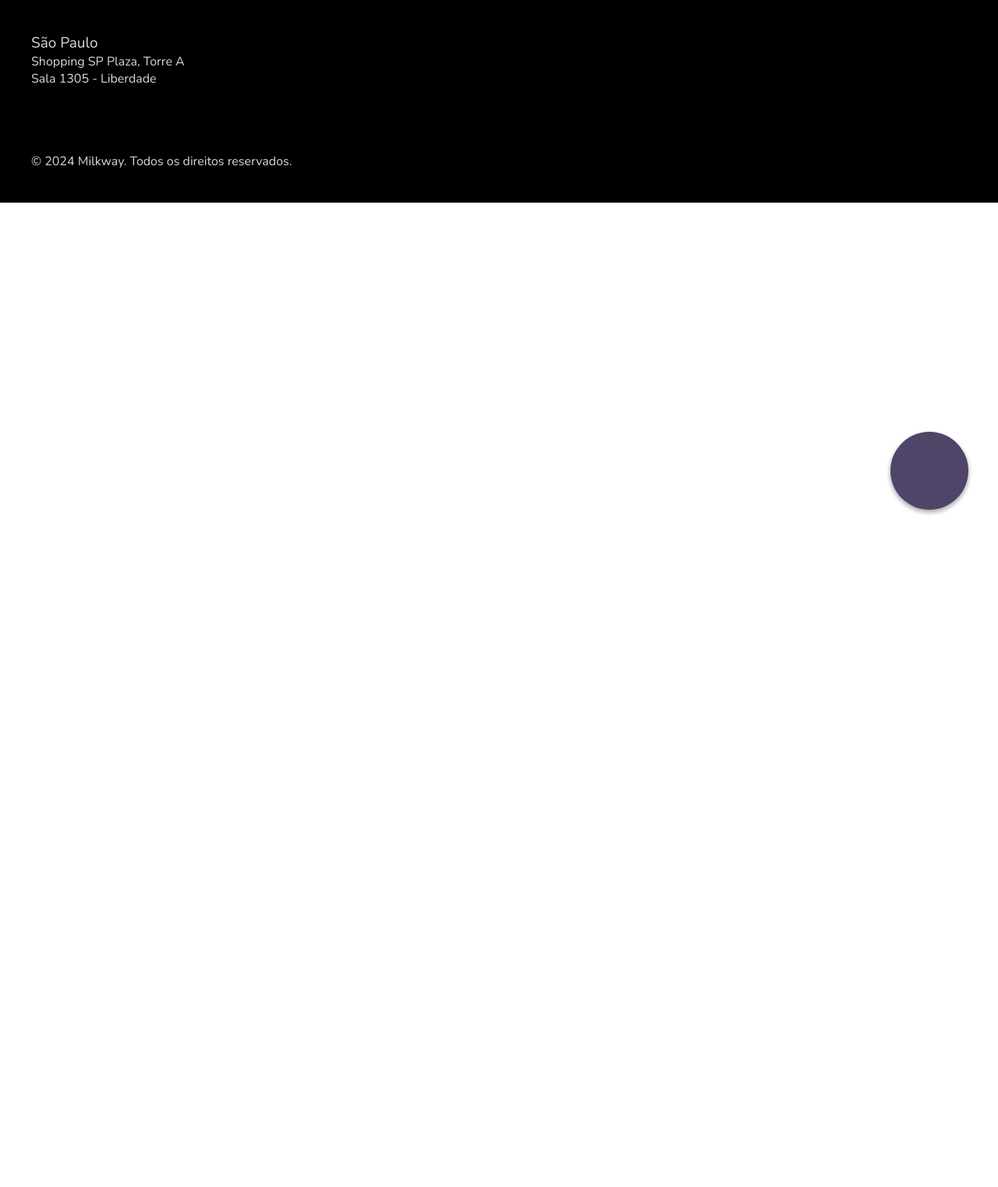
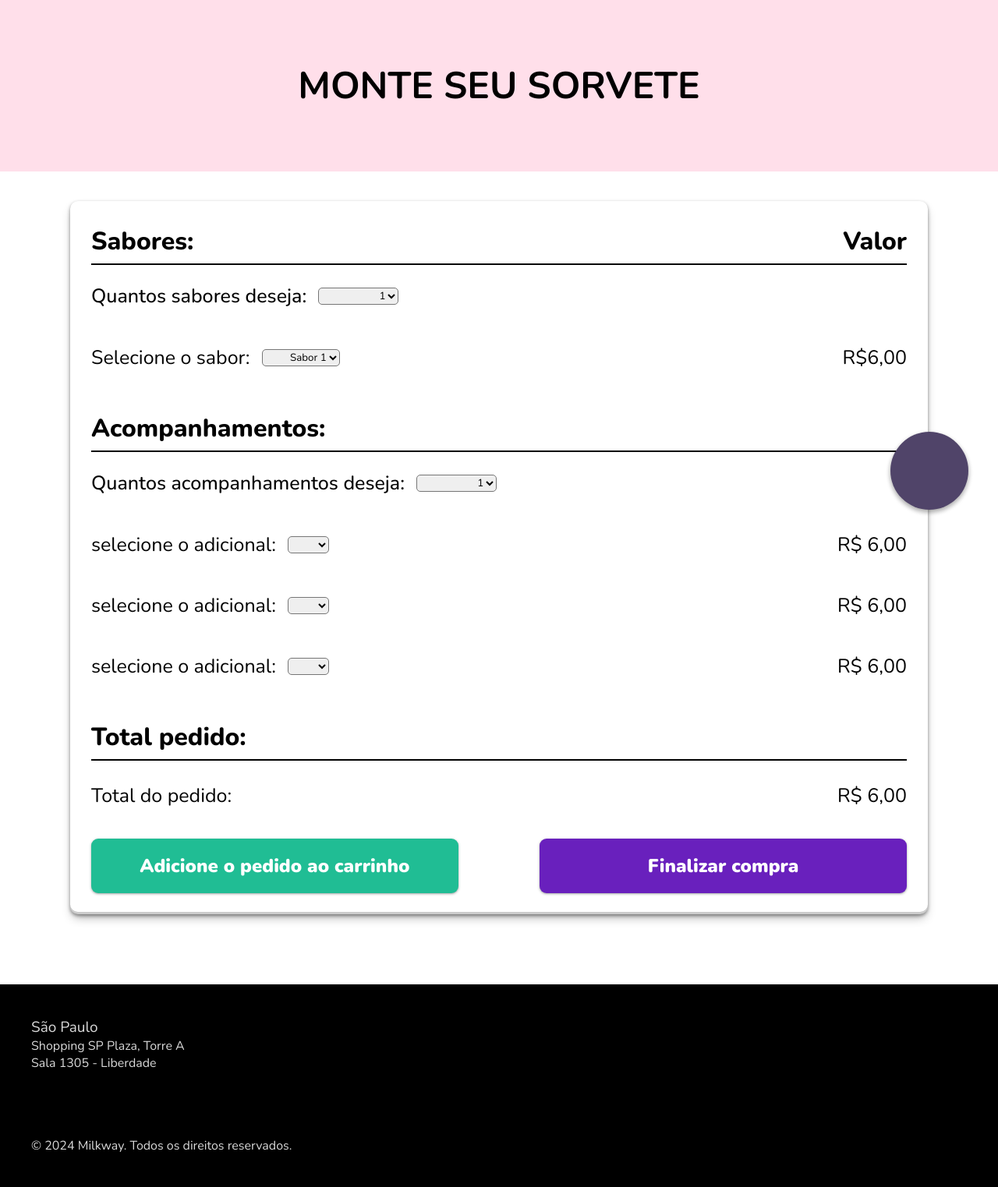
Before and after one commit to Siribio/Milkway, a PHP site: page /site/pedido.php in a window 1280 px wide. Shown: the part 110-1633 px from the top of the page at 78% size. Before the commit the page ends 770 px from the top, so only its background shows below. Run offline with PHP 8.4, Linux system fonts and the light colour scheme; the visitor is signed in with stand-in values (Sample User, id 1); lists and menus that the app fills with data are empty.

Commit message:
adicao pedido and checkupdate

```diff
--- a/site/check_redirect.php
+++ b/site/check_redirect.php
@@ -0,0 +1,7 @@
+<?php
+session_start(); // Inicia a sessão
+
+if (!isset($_SESSION['id'])) { // Verifica se a sessão 'user_id' não está setada
+    header("Location: error.html"); // Redireciona para a página de login
+    exit(); // Garante que o script pare de executar após o redirecionamento
+}
--- a/site/error.html
+++ b/site/error.html
@@ -16,7 +16,7 @@
             <div class="wrapper_texto">
                 <span class="log_error">Faça o Login,</span><br>precisamos coletar seu dados !!!
             </div>
-            <div class="btn_login">Ir para Login</div>
+            <div onclick="window.location.href = `http://localhost/milkway/site/login.html`" class="btn_login">Ir para Login</div>
         </div>
     </main>
 </body>
--- a/site/home.php
+++ b/site/home.php
@@ -1,4 +1,6 @@
 <?php
+require_once('check_redirect.php');
+
 require 'elementos_sistema.php';
 ?>
 
@@ -15,6 +17,7 @@ require 'elementos_sistema.php';
     <link rel="stylesheet" href="src/css/home/home.css" />
     <link href='https://unpkg.com/boxicons@2.1.4/css/boxicons.min.css' rel='stylesheet'>
     <link rel="stylesheet" href="./src/css/footer/footer.css">
+    <link rel="icon" href="./src/img/logo_milkway.png" type="image/png">
 
 
     <title>E-Sorveteria</title>
--- a/site/localizacao.php
+++ b/site/localizacao.php
@@ -1,4 +1,6 @@
 <?php
+require_once('check_redirect.php');
+
 require_once('elementos_sistema.php');
 ?>
 
@@ -42,6 +44,7 @@ require_once('elementos_sistema.php');
         </div>
     </main>
 
+    <script src="./src/js/mobile.js"></script>
     <script src="./src/js/feed_infos.js"></script>
 
 </body>
--- a/site/pedido.php
+++ b/site/pedido.php
@@ -1,4 +1,6 @@
 <?php
+require_once('check_redirect.php');
+
 require 'elementos_sistema.php';
 ?>
 
@@ -12,21 +14,109 @@ require 'elementos_sistema.php';
     <link rel="stylesheet" href="./src/css/header/header.css">
     <link rel="stylesheet" href="./src/css/main.css">
     <link rel="stylesheet" href="./src/css/footer/footer.css">
+    <link rel="stylesheet" href="./src/css/pedido/style.css">
+    <link rel="icon" href="./src/img/logo_milkway.png" type="image/png">
+
 </head>
 
 <body>
     <?php
-        $elemento = new elementos_sistema();
-        $elemento->imprimir_nav_bar();
+    $elemento = new elementos_sistema();
+    $elemento->imprimir_nav_bar();
     ?>
+
+    <main class="pedido_main">
+        <section class="header_main">
+            <h4>MONTE SEU SORVETE</h4>
+        </section>
+        <section class="pedido">
+            <div class="pedido_header">
+                <div class="ph_t">Sabores:</div>
+                <div class="ph_t">Valor</div>
+            </div>
+            <div class="ph_sabores">
+                <span>Quantos sabores deseja:</span>
+                <select class="s_sty" name="" id="sel_sabores">
+                    <option value="1">1</option>
+                    <option value="2">2</option>
+                    <option value="3">3</option>
+                </select>
+            </div>
+            <div class="sabores_sec">
+                <!-- <div class="sabores_console">
+                    <div class="sc_l">
+                        <span class="sc_s">selecione o sabor:</span>
+                        <select class="s_sty" name="" id=""></select>
+                    </div>
+                    <div class="sc_s" id="valor">R$ <span>6,00</span></div>
+                </div> -->
+            </div>
+            <div class="pedido_header">
+                Acompanhamentos:
+            </div>
+            <div class="ph_sabores">
+                <span>Quantos acompanhamentos deseja:</span>
+                <select class="s_sty" name="" id="">
+                    <option value="1">1</option>
+                    <option value="2">2</option>
+                    <option value="3">3</option>
+                    <option value="4">4</option>
+                    <option value="5">5</option>
+                    <option value="6">6</option>
+                </select>
+            </div>
+            <div class="acomp_console">
+                <div class="sc_l">
+                    <span class="sc_s">selecione o adicional:</span>
+                    <select class="s_sty" name="" id=""></select>
+                </div>
+                <div class="sc_s" id="valor">R$ <span>6,00</span></div>
+            </div>
+            <div class="acomp_console">
+                <div class="sc_l">
+                    <span class="sc_s">selecione o adicional:</span>
+                    <select class="s_sty" name="" id=""></select>
+                </div>
+                <div class="sc_s" id="valor">R$ <span>6,00</span></div>
+            </div>
+            <div class="acomp_console">
+                <div class="sc_l">
+                    <span class="sc_s">selecione o adicional:</span>
+                    <select class="s_sty" name="" id=""></select>
+                </div>
+                <div class="sc_s" id="valor">R$ <span>6,00</span></div>
+            </div>
+            <div class="pedido_header">
+                Total pedido:
+            </div>
+            <div class="sc_st">
+                <span>Total do pedido:</span>
+                <div>
+                    <span>R$</span>
+                    <span>6,00</span>
+                </div>
+            </div>
+            <div class="sec_btn">
+                <div id="car" class="btn">
+                    Adicione o pedido ao carrinho
+                </div>
+                <div id="comp" class="btn">
+                    Finalizar compra
+                </div>
+            </div>
+        </section>
+    </main>
 
 
     <?php
-        $elemento->btn_buy();
-        $elemento->imprimir_footer();
+    $elemento->btn_buy();
+    $elemento->imprimir_footer();
     ?>
 
     <script src="./src/js/mobile.js"></script>
+    <script src="./src/js/feed_infos.js"></script>
+    <script src="./src/js/pedidos.js"></script>
+
 </body>
 
 </html>
--- a/site/src/css/header/header.css
+++ b/site/src/css/header/header.css
@@ -1,7 +1,7 @@
 header {
   display: flex;
   height: 90px;
-  width: 100dvw;
+  width: 100%;
   background-color: var(--purple-header);
   margin-top: 20px;
 }
@@ -38,6 +38,7 @@ nav {
   color: var(--purple-soft);
   height: 100%;
   margin: 0;
+  padding: 0;
   align-items: center;
 }
 
--- /dev/null
+++ b/site/src/css/pedido/style.css
@@ -0,0 +1,108 @@
+.pedido_main{
+    margin-bottom: 90px;
+}
+
+.header_main{
+    display: flex;
+    width: 100%;
+    height: 220px;
+    align-items: center;
+    justify-content: center;
+    background-color: #ffdfea;
+    font-size: 3rem;
+    font-weight: 600;
+}
+
+.pedido{
+    display: flex;
+    flex-direction: column;
+    max-width: 1100px;
+    margin: 0 auto;
+    border-radius: 10px;
+    padding: 0 27px;
+    margin-top: 38px;
+    padding-bottom: 27px;
+    box-shadow: rgba(0, 0, 0, 0.4) 0px 2px 4px, rgba(0, 0, 0, 0.3) 0px 7px 13px -3px, rgba(0, 0, 0, 0.2) 0px -3px 0px inset;
+}
+
+.pedido_header{
+    display: flex;
+    font-weight: 800;
+    width: 100%;
+    justify-content: space-between;
+    font-size: 32px;
+    padding-top: 30px;
+    border-bottom: 2px solid #000;
+    padding-bottom: 7px;
+}
+
+.ph_sabores{
+    display: flex;
+    align-items: center;
+    font-size: 25px;
+    font-weight: 500;
+    height: 80px;
+}
+
+.sc_s{
+    font-size: 25px;
+}
+
+.sc_st{
+    display: flex;
+    justify-content: space-between;
+    font-size: 25px;
+    padding: 28px 0;
+}
+
+.sabores_console, .acomp_console{
+    display: flex;
+    justify-content: space-between;
+    align-items: center;
+    padding: 22px 0;
+}
+
+.sc_l{
+    display: flex;
+    align-items: center;
+    width: 450px;
+}
+
+.s_sty{
+    padding-left: 7%;
+    margin-left: 15px;
+    border-radius: 5px;
+}
+
+#car{
+    background-color: #20bd94;
+}
+
+#comp{
+    background-color: #6920bd;
+}
+
+.sec_btn{
+    display: flex;
+    justify-content: space-between;
+    margin-top: 10px;
+}
+
+.btn{
+    display: flex;
+    height: 70px;
+    width: 45%;
+    align-items: center;
+    justify-content: center;
+    cursor: pointer;
+    font-size: 24px;
+    border-radius: 9px;
+    box-shadow: rgba(60, 64, 67, 0.3) 0px 1px 2px 0px, rgba(60, 64, 67, 0.15) 0px 1px 3px 1px;
+    color: #fff;
+    font-weight: 900;
+    transition: all .2s;
+}
+
+.btn:hover{
+    transform: scale(1.05);
+}
--- /dev/null
+++ b/site/src/js/pedidos.js
@@ -0,0 +1,72 @@
+class PedidoController {
+    constructor() {
+        this.selectElement = document.querySelector('#sel_sabores');
+        this.saboresContainer = document.querySelector('.sabores_sec');
+
+        this.selectElement.addEventListener('change', () => this.atualizar_sabores());
+        this.atualizar_sabores(); // Inicializar com a quantidade padrão
+    }
+
+
+    atualizar_sabores() {
+        const quantidade = parseInt(this.selectElement.value, 10);
+        this.limpar_sabores()
+
+        for (let i = 0; i < quantidade; i++) {
+            this.adiciona_sec_sabor();
+        }
+    }
+
+    limpar_sabores() {
+        const saborElements = this.saboresContainer.querySelectorAll('.sabores_console');
+        saborElements.forEach(element => element.remove());
+    }
+
+//     <!-- <div class="sabores_console">
+//     <div class="sc_l">
+//         <span class="sc_s">selecione o sabor:</span>
+//         <select class="s_sty" name="" id=""></select>
+//     </div>
+//      <div class="sc_s" id="valor">R$ <span>6,00</span></div>
+//     </div> -->
+
+    adiciona_sec_sabor() {
+        const saborDiv = document.createElement('div');
+        saborDiv.classList.add('sabores_console');
+
+        const sc_l = document.createElement('div');
+        sc_l.classList.add('sc_l');
+
+        const span = document.createElement('span');
+        span.classList.add('sc_s');
+        span.textContent = 'Selecione o sabor:';
+
+        const select = document.createElement('select');
+        select.classList.add('s_sty');
+        // Adicione opções ao select conforme necessário
+        ['Sabor 1', 'Sabor 2', 'Sabor 3'].forEach(sabor => {
+            const option = document.createElement('option');
+            option.value = sabor;
+            option.textContent = sabor;
+            select.appendChild(option);
+        });
+
+        const sc_s = document.createElement('div');
+        sc_s.classList.add('sc_s');
+        sc_s.textContent = 'R$'
+        const span1 = document.createElement('span');
+        span1.textContent = '6,00'
+        sc_s.appendChild(span1)
+
+        sc_l.appendChild(span);
+        sc_l.appendChild(select);
+        saborDiv.appendChild(sc_l)
+        saborDiv.appendChild(sc_s)
+        this.saboresContainer.appendChild(saborDiv);
+    }
+}
+
+
+document.addEventListener('DOMContentLoaded', () => {
+    new PedidoController();
+});
--- a/site/usuario.php
+++ b/site/usuario.php
@@ -1,4 +1,6 @@
 <?php
+require_once('check_redirect.php');
+
 require 'elementos_sistema.php';
 ?>
 
@@ -15,6 +17,7 @@ require 'elementos_sistema.php';
     <link rel="icon" href="./src/img/logo_milkway.webp type=" image/png">
     <link href='https://unpkg.com/boxicons@2.1.4/css/boxicons.min.css' rel='stylesheet'>
 
+    <link rel="icon" href="./src/img/logo_milkway.png" type="image/png">
 
 
 </head>
```
Also changed, not shown: site/sobre.php (+6 -2 lines), site/src/css/erro/erro.css (+20 -0 lines), site/verifica.php (deleted), 1 other file.
